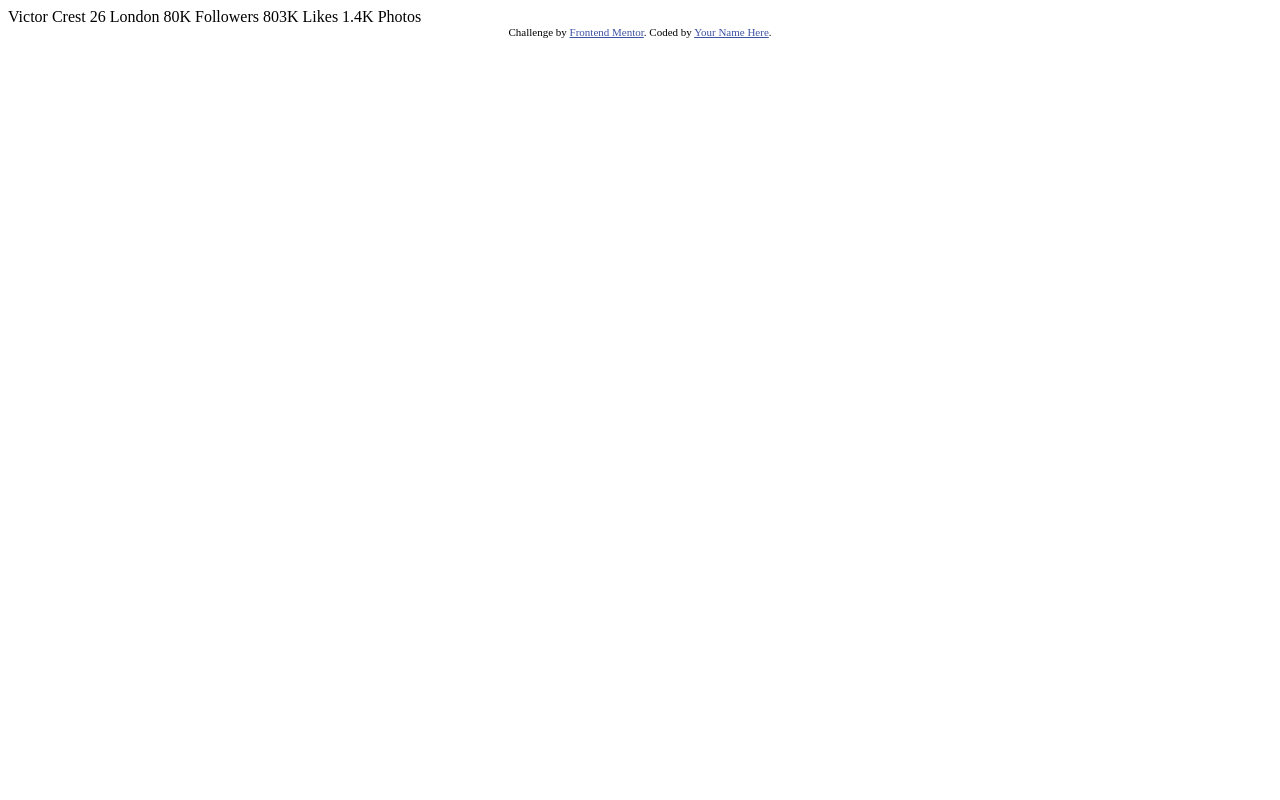
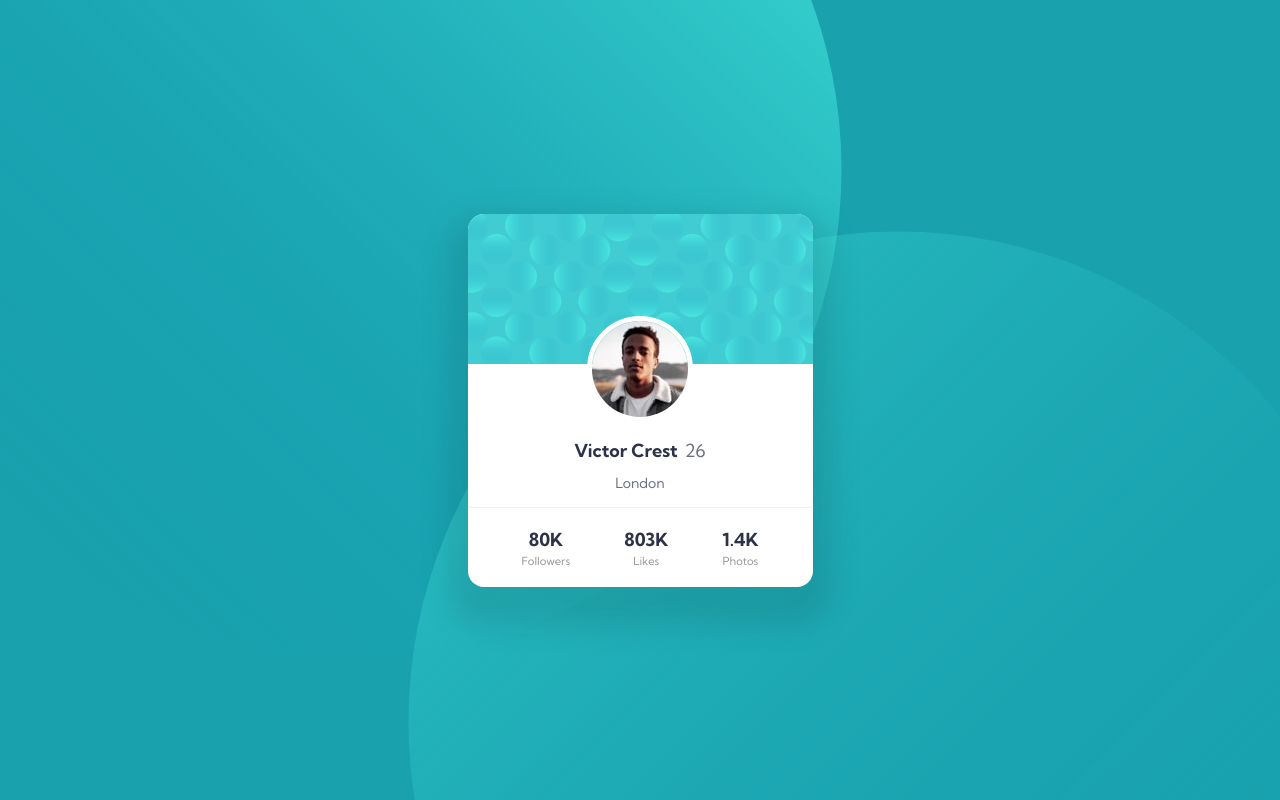
Before and after one commit to vNawar/profile-card-component-main, a plain HTML site: page index.html in a window 1280 px wide. Drawn offline with Linux system fonts and the light colour scheme.

Commit message:
Completed Challange

```diff
--- /dev/null
+++ b/css/style.css
@@ -0,0 +1,122 @@
+body {
+  background-color: hsl(185, 75%, 39%);
+  margin: 0;
+  padding: 0;
+  font-size: 18px;
+  font-family: "Kumbh Sans", sans-serif;
+  color: hsl(0, 0%, 59%);
+}
+
+.bg-pattern {
+  z-index: 1;
+  width: 100vw;
+  height: 100vh;
+  position: fixed;
+  background-repeat: no-repeat;
+}
+
+.bg-pattern-top {
+  background-image: url("../images/bg-pattern-top.svg");
+  background-position: -45% 180%;
+}
+.bg-pattern-bottom {
+  background-image: url("../images/bg-pattern-bottom.svg");
+  background-position: 135% -130%;
+}
+
+@media (max-width: 380px) {
+    .bg-pattern-top {
+        background-image: url("../images/bg-pattern-top.svg");
+        background-position: 125% 230%;
+      }
+      .bg-pattern-bottom {
+        background-image: url("../images/bg-pattern-bottom.svg");
+        background-position: -20% -150%;
+      }
+}
+
+.wrapper {
+  display: flex;
+  justify-content: center;
+  align-items: center;
+  width: 100vw;
+  height: 100vh;
+}
+
+.container {
+  z-index: 999;
+  position: fixed;
+  height: auto;
+  width: 345px;
+  background: #fff;
+  border-radius: 1rem;
+  box-shadow: 0px 20px 30px 20px rgba(0, 0, 0, 0.1);
+}
+
+.card {
+  width: 100%;
+}
+
+.card-image-top {
+  border-radius: 1rem 1rem 0 0;
+  background-image: url("../images/bg-pattern-card.svg");
+  background-size: cover;
+  width: 100%;
+  height: 150px;
+}
+
+p,
+h5 {
+  margin: 0;
+  padding: 0;
+  line-height: 1rem;
+  font-size: 1rem;
+}
+
+h5 {
+  color: hsl(229, 23%, 23%);
+  font-size: 1.125rem;
+  font-weight: 700;
+}
+
+.card-body {
+  display: flex;
+  flex-direction: column;
+  text-align: center;
+}
+
+.image-avatar {
+  margin-top: -48px;
+  margin-bottom: 1rem;
+  border: 5px solid #fff;
+  border-radius: 50%;
+}
+
+.card-text {
+  margin-top: 1rem;
+  margin-bottom: 1rem;
+  font-size: 0.875rem;
+  color: hsl(227, 10%, 46%);
+}
+
+.card-body span {
+  margin-left: 3px;
+  color: hsl(227, 10%, 46%);
+  font-weight: 400;
+}
+
+.card-footer {
+  border-top: 1px solid #f1f1f1;
+  display: flex;
+  justify-content: space-evenly;
+  padding: 1.5rem 0 1.125rem;
+}
+
+.list {
+  text-align: center;
+}
+
+.list > p {
+  font-size: 0.7rem;
+  margin-top: 5px;
+}
--- a/index.html
+++ b/index.html
@@ -1,35 +1,65 @@
 <!DOCTYPE html>
 <html lang="en">
   <head>
-  <meta charset="UTF-8">
-  <meta name="viewport" content="width=device-width, initial-scale=1.0"> <!-- displays site properly based on user's device -->
+    <meta charset="UTF-8" />
+    <meta name="viewport" content="width=device-width, initial-scale=1.0" />
+    <!-- displays site properly based on user's device -->
+    <link rel="preconnect" href="https://fonts.gstatic.com" />
+    <link href="https://fonts.googleapis.com/css2?family=Kumbh+Sans:wght@400;700&display=swap" rel="stylesheet" />
 
-  <link rel="icon" type="image/png" sizes="32x32" href="./images/favicon-32x32.png">
-
+    <link rel="icon" type="image/png" sizes="32x32" href="./images/favicon-32x32.png" />
+    <link rel="stylesheet" href="css/style.css" />
     <title>Frontend Mentor | Profile card component</title>
 
     <!-- Feel free to remove these styles or customise in your own stylesheet 👍 -->
     <style>
-    .attribution { font-size: 11px; text-align: center; }
-    .attribution a { color: hsl(228, 45%, 44%); }
+      .attribution {
+        font-size: 11px;
+        text-align: center;
+      }
+      .attribution a {
+        color: hsl(228, 45%, 44%);
+      }
     </style>
   </head>
   <body>
-  Victor Crest
-  26
-  London
+    <div class="wrapper">
+      <div class="bg-pattern bg-pattern-top"></div>
+      <div class="bg-pattern bg-pattern-bottom"></div>
 
-  80K
-  Followers
+      <div class="container">
+        <div class="card">
+          <div class="card-image-top"></div>
+          <div class="card-body">
+            <div class="avatar-card">
+              <img src="images/image-victor.jpg" alt="" class="image-avatar" />
+            </div>
 
-  803K
-  Likes
+            <h5 class="card-title">Victor Crest <span>26</span></h5>
+            <p class="card-text">London</p>
 
-  1.4K
-  Photos
+            <div class="card-footer">
+              <div class="list">
+                <h5>80K</h5>
+                <p>Followers</p>
+              </div>
+              <div class="list">
+                <h5>803K</h5>
+                <p>Likes</p>
+              </div>
+              <div class="list">
+                <h5>1.4K</h5>
+                <p>Photos</p>
+              </div>
+            </div>
+          </div>
+        </div>
+      </div>
+
       <div class="attribution">
-    Challenge by <a href="https://www.frontendmentor.io?ref=challenge" target="_blank">Frontend Mentor</a>.
-    Coded by <a href="#">Your Name Here</a>.
+        Challenge by <a href="https://www.frontendmentor.io?ref=challenge" target="_blank">Frontend Mentor</a>. Coded by
+        <a href="#">Nawar</a>.
+      </div>
     </div>
   </body>
 </html>
```
Also changed, not shown: design/desktop-design.jpg, finished/desktop-preview.png (added), finished/mobile-design.png (added), 2 other files. Lines whose indentation alone changed are shown as unchanged.
